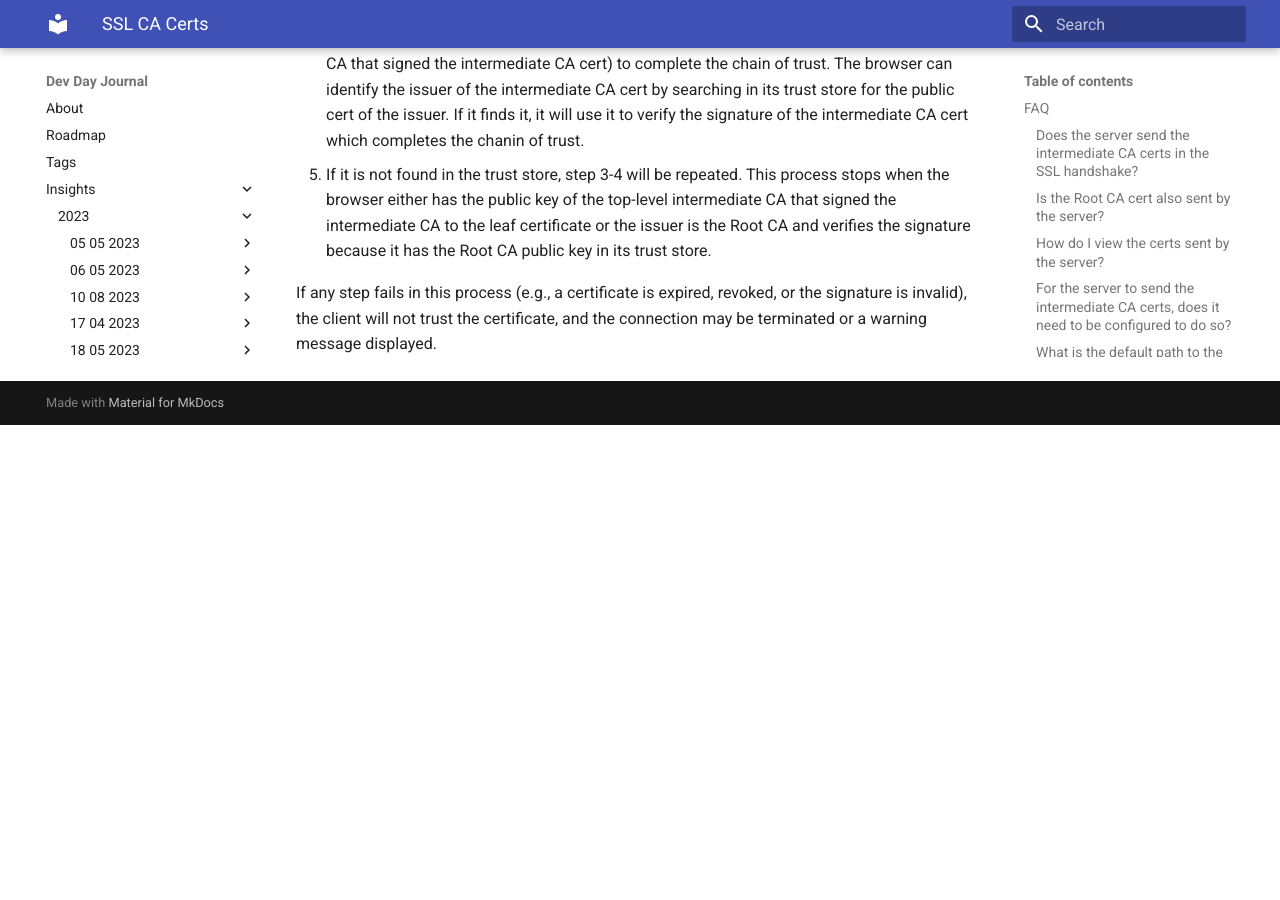
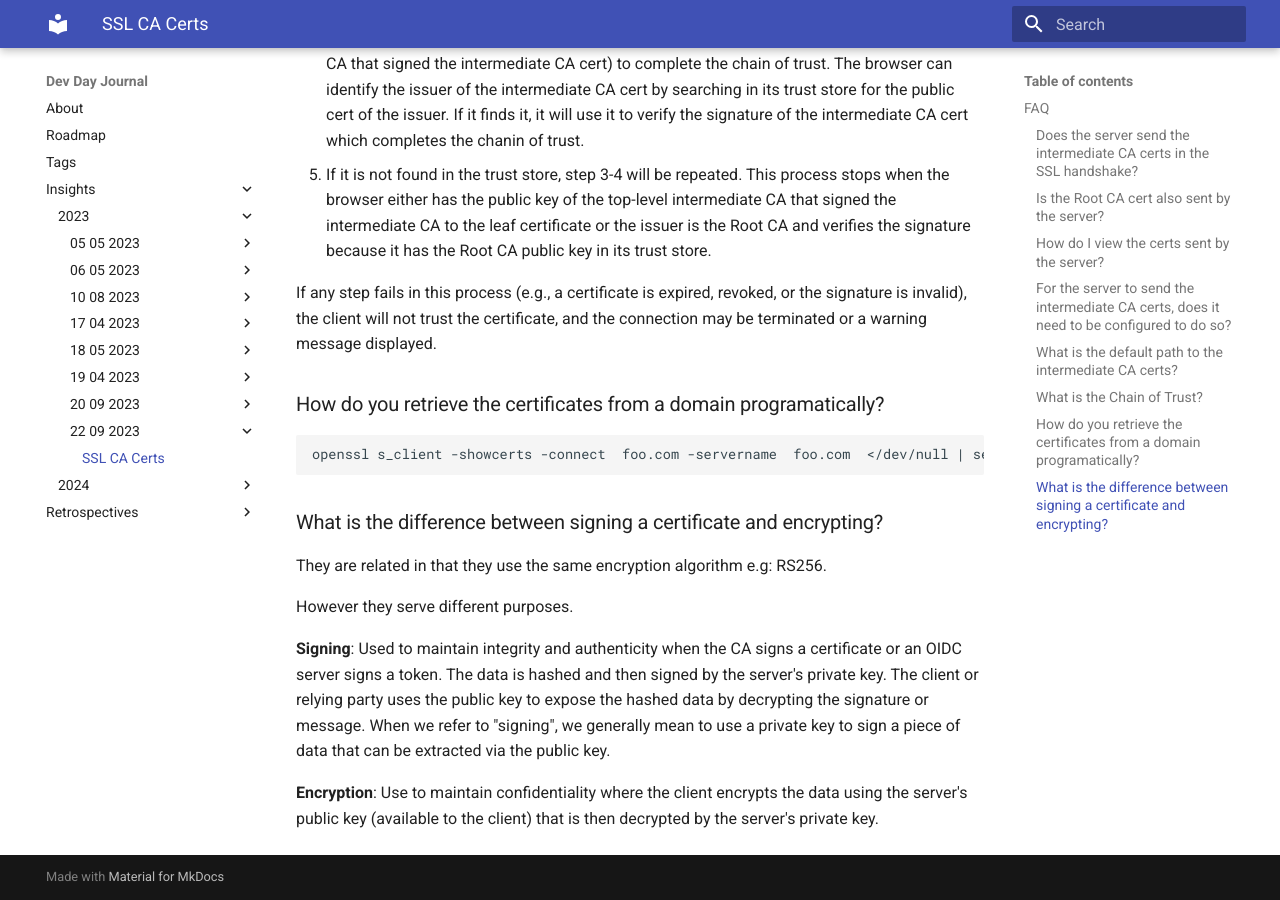
Before and after one commit to iamsecb/dev-day-journal, an MkDocs documentation site: the page built from docs/insights/2023/22-09-2023/ssl-ca-certs-faq.md, in a window 1280 px wide and 900 px high, scrolled down 1550 px. Built offline with MkDocs 1.6.1 and Material for MkDocs 9.7.7, drawn with Linux system fonts in a browser that asks for light colours; before the commit the page ends 1975 px from its top, so only the background shows below that.

Commit message:
docs(insights): Update ssl faq

````diff
--- a/docs/insights/2023/22-09-2023/ssl-ca-certs-faq.md
+++ b/docs/insights/2023/22-09-2023/ssl-ca-certs-faq.md
@@ -62,3 +62,21 @@
 5. If it is not found in the trust store, step 3-4 will be repeated. This process stops when the browser either has the public key of the top-level intermediate CA that signed the intermediate CA to the leaf certificate or the issuer is the Root CA and verifies the signature because it has the Root CA public key in its trust store.
 
 If any step fails in this process (e.g., a certificate is expired, revoked, or the signature is invalid), the client will not trust the certificate, and the connection may be terminated or a warning message displayed.
+
+### How do you retrieve the certificates from a domain programatically?
+
+```
+openssl s_client -showcerts -connect  foo.com -servername  foo.com  </dev/null | sed -ne '/-BEGIN CERTIFICATE-/,/-END CERTIFICATE-/p' > foo.com.pem
+```
+
+
+### What is the difference between signing a certificate and encrypting?
+
+They are related in that they use the same encryption algorithm e.g: RS256.
+
+However they serve different purposes.
+
+**Signing**: Used to maintain integrity and authenticity when the CA signs a certificate or an OIDC server signs a token.  The data is hashed and then signed by the server's private key. The client or relying party uses the public key to expose the hashed data by decrypting the signature or message. When we refer to "signing", we generally mean to use a private key to sign a piece of data that can be extracted via the public key.
+
+
+**Encryption**: Use to maintain confidentiality where the client encrypts the data using the server's public key (available to the client) that is then decrypted by the server's private key.
````
